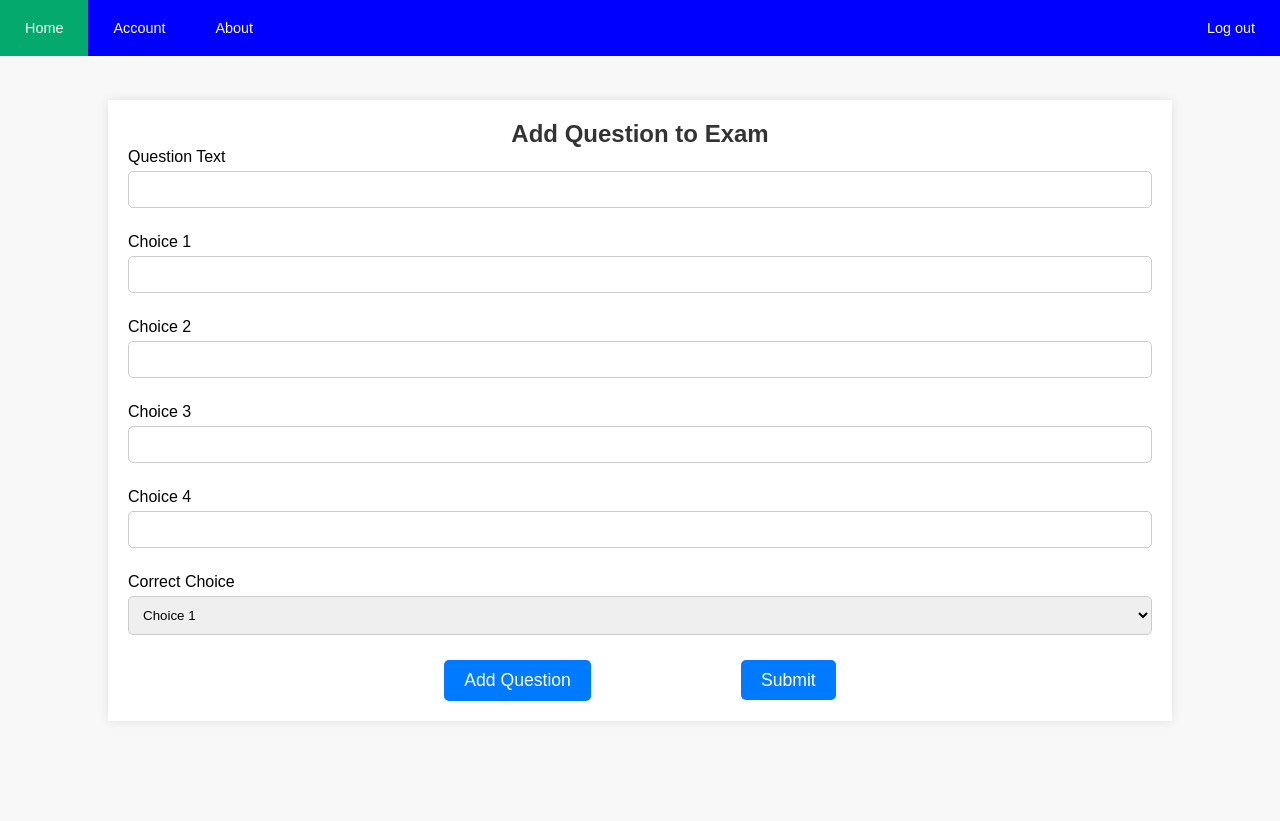
After one commit to Kidanetes/online_examination_website, a Flask app: page /add_question/1 in a window 1280 px wide. The commit adds this page. Run offline with Flask 3, Linux system fonts and the light colour scheme; the visitor is signed in with stand-in values (Sample User, id 1).

Commit message:
adding templates files, and routes to add_exam, delete_exam and add_question, list_exam, take_exam

```diff
--- a/online_examination/form.py
+++ b/online_examination/form.py
@@ -1,6 +1,6 @@
 """ This module will contains classes which will be used for the html forms"""
 from flask_wtf import FlaskForm
-from wtforms import StringField, PasswordField, SubmitField, BooleanField
+from wtforms import StringField, PasswordField, SubmitField, BooleanField, SelectField
 from wtforms.validators import DataRequired, Length, Email, EqualTo, ValidationError
 from online_examination.models import UserProfile
 from flask_login import current_user
@@ -56,3 +56,24 @@ class UpdatePassword(FlaskForm):
         from online_examination import bcrypt
         if bcrypt.check_password_hash(current_user.password, new_password.data):
             raise ValidationError('This is your current password')
+
+# Form to Add an Exam
+class AddExamForm(FlaskForm):
+    exam_name = StringField('Exam Name', validators=[DataRequired()])
+    submit = SubmitField('Add Exam')
+
+# Form to Delete an Exam
+class DeleteExamForm(FlaskForm):
+    #exam_id = StringField('Exam ID', validators=[DataRequired()])
+    submit = SubmitField('Delete Exam')
+
+
+# Form to Add a Question
+class AddQuestionForm(FlaskForm):
+    question_text = StringField('Question Text', validators=[DataRequired()])
+    choice_1 = StringField('Choice 1', validators=[DataRequired()])
+    choice_2 = StringField('Choice 2', validators=[DataRequired()])
+    choice_3 = StringField('Choice 3', validators=[DataRequired()])
+    choice_4 = StringField('Choice 4', validators=[DataRequired()])
+    correct_choice = SelectField('Correct Choice', choices=[('1', 'Choice 1'), ('2', 'Choice 2'), ('3', 'Choice 3'), ('4', 'Choice 4')], validators=[DataRequired()])
+    submit = SubmitField('Add Question')
--- a/online_examination/routes.py
+++ b/online_examination/routes.py
@@ -1,16 +1,17 @@
 """this module will define routes to be used by the user"""
 
 
-from flask import render_template, url_for, flash, redirect, request
+from flask import render_template, url_for, flash, redirect, request, session
 from online_examination import app, db, bcrypt
-from online_examination.form import SignUpForm, LoginForm, UpdatePassword
-from online_examination.models import UserProfile
+from online_examination.form import SignUpForm, LoginForm, UpdatePassword,AddExamForm, DeleteExamForm, AddQuestionForm
+from online_examination.models import UserProfile, Exam, StudentResult, Question, Choice
 from flask_login import login_user, current_user, logout_user, login_required
 
 @app.route('/')
-def home():
+def home1():
     """return the home route"""
     return render_template('home.html')
+
 
 
 @app.route('/login', methods=['GET', 'POST'])
@@ -48,7 +49,8 @@ def signup():
         user = UserProfile(firstName=form.firstName.data,
                            lastName=form.lastName.data,
                            email=form.email.data,
-                           password=hashed_password)
+                           password=hashed_password,
+                           role="student")
         with app.app_context():
             db.session.add(user)
             db.session.commit()
@@ -58,10 +60,11 @@ def signup():
 
 
 @app.route('/logout')
+@login_required
 def logout():
     """logout the logged in user"""
     logout_user()
-    return redirect(url_for('home'))
+    return redirect(url_for('login'))
 
 @app.route('/account', methods=['GET', 'POST'])
 @login_required
@@ -80,3 +83,109 @@ def account():
 def about():
     """return the about page"""
     return render_template('about.html')
+
+
+@app.route('/delete_exam', methods=['GET', 'POST'])
+@login_required
+def delete_exam():
+    if current_user.role != 'admin':
+        return redirect(url_for('home'))
+    exams = Exam.query.all()
+    form = DeleteExamForm()
+    return render_template('delete_exam.html', exams=exams, form=form)
+
+@app.route('/delete_exam/<int:exam_id>', methods=['POST'])
+@login_required
+def delete_exam_action(exam_id):
+  if current_user.role != 'admin':
+      return redirect(url_for('home'))
+  exam = Exam.query.get(exam_id)
+  if exam:
+      db.session.delete(exam)
+      db.session.commit()
+      flash('Exam deleted successfully!', 'success')
+  return redirect(url_for('delete_exam'))
+
+@app.route('/home')
+@login_required
+def home():
+    if current_user.role == 'admin':
+        return render_template('home1.html', is_admin=True)
+    else:
+        return redirect(url_for('exam_list'))
+
+@app.route('/add_exam', methods=['GET', 'POST'])
+@login_required
+def add_exam():
+    if current_user.role != 'admin':
+        return redirect(url_for('home'))
+
+    exams = Exam.query.all()
+    form = AddExamForm()
+    if form.validate_on_submit():
+        new_exam = Exam(exam_name=form.exam_name.data)
+        db.session.add(new_exam)
+        db.session.commit()
+        return redirect(url_for('add_question', exam_id=new_exam.id))
+
+    return render_template('add_exam.html',exams=exams, form=form)
+
+@app.route('/add_question/<int:exam_id>', methods=['GET', 'POST'])
+@login_required
+def add_question(exam_id):
+    if current_user.role != 'admin':
+        return redirect(url_for('home'))
+
+    form = AddQuestionForm()
+    if form.validate_on_submit():
+        new_question = Question(question_text=form.question_text.data, exam_id=exam_id)
+        db.session.add(new_question)
+        db.session.commit()
+
+        # Add choices
+        choices = [
+            form.choice_1.data,
+            form.choice_2.data,
+            form.choice_3.data,
+            form.choice_4.data
+        ]
+
+        for i, choice_text in enumerate(choices):
+            is_correct = (str(i + 1) == form.correct_choice.data)
+            choice = Choice(choice_text=choice_text, is_correct=is_correct, question_id=new_question.id)
+            db.session.add(choice)
+
+        db.session.commit()
+        flash('Question and choices added!', 'success')
+        return redirect(url_for('add_question', exam_id=exam_id))
+
+    return render_template('add_question.html', form=form)
+
+@app.route('/exam_list', methods=['GET', 'POST'])
+@login_required
+def exam_list():
+    if current_user.role == 'admin':
+        return redirect(url_for('home'))
+    exams = Exam.query.all()
+    return render_template('exam_list.html', exams=exams)
+
+
+@app.route('/exams/<int:exam_id>/<int:question_num>', methods=['GET', 'POST'])
+@login_required
+def take_exam_question(exam_id, question_num):
+    if current_user.role == 'admin':
+        return redirect(url_for('home'))
+    exam = Exam.query.get_or_404(exam_id)
+    questions = Question.query.filter_by(exam_id=exam_id).all()# Ensure the queston number is valid
+    if question_num <= 0 or question_num > len(questions):
+        return redirect(url_for('exam_list'))
+    current_question = questions[question_num - 1]
+    if request.method == 'POST':
+        selected_choice = request.form.get('choice')
+        if question_num < len(questions):
+            return redirect(url_for('take_exam_question', exam_id=exam_id, question_num=question_num+ 1))
+        else:
+            return redirect(url_for('home', exam_id=exam_id))
+    return render_template('take_exam_question.html', exam=exam, question=questions[question_num - 1],
+                            question_num=question_num, total_questions=len(questions))
+    #return redirect(url_for('login'))
--- a/static/styles/account.css
+++ b/static/styles/account.css
@@ -11,10 +11,9 @@
   height: 50px;
   font-size: 1.1em;
   position: fixed;
-  top: 79%;
+  top: 87%;
   left: 39%;
-  background-color: pink;
-  color: red;
+  background-color: lightskyblue;
   text-align: center;
   line-height: 50px;
 }
--- /dev/null
+++ b/static/styles/style1.css
@@ -0,0 +1,175 @@
+body {
+    font-family: Arial, sans-serif;
+    background-color: #f8f8f8;
+    margin: 0;
+    padding: 0;
+}
+
+.container {
+    width: 80%;
+    margin: 100px auto;
+    padding: 20px;
+    background-color: #fff;
+    box-shadow: 0 0 10px rgba(0, 0, 0, 0.1);
+}
+.inner-container {
+  margin: 10px;
+  display: flex;
+  justify-content: space-between;
+  flex-wrap: wrap;
+}
+/* Exam List Styling */
+.exam-list {
+    display: flex;
+    flex-wrap: wrap;
+    gap: 20px;
+    margin-top: 20px;
+}
+
+.exam-item {
+    display: flex;
+    max-width: 45%;
+
+    justify-content: space-between;
+    align-items: center;
+    background-color: #f1f1f1;
+    padding: 20px;
+    border-radius: 10px;
+    box-shadow: 0 4px 8px rgba(0, 0, 0, 0.1);
+    flex: 1 1 calc(50% - 40px); /* Flex item grows and shrinks, with a minimum width */
+    /*max-width: 100%;*/
+}
+
+.exam-name {
+    font-size: 18px;
+    font-weight: bold;
+    color: #333;
+}
+
+.exam-item form {
+    display: inline-block;
+    margin-left: 20px;
+}
+
+.btn {
+    padding: 10px 20px;
+    font-size: 16px;
+    border-radius: 5px;
+    cursor: pointer;
+    border: none;
+}
+
+.btn-danger {
+    background-color: #dc3545;
+    color: white;
+}
+
+.btn-danger:hover {
+    opacity: 0.8;
+}
+.exam_names {
+  width: 250px;
+  height: 100px;
+  background: lightblue;
+  padding: 20px;
+  margin: 10px;
+}
+.exam_names p {
+  text-align: center;
+  font-size: 1.2em;
+}
+.button-container {
+
+  display: flex;
+  justify-content: center;  /* Space between buttons */
+  align-items: center;
+  margin-top: 20px;  /* Add space above the button container */
+}
+/* Add margin to space out buttons */
+.exam {
+  margin-right: 50px; /* Push Login button to the left */
+}
+.result, .delete {
+  margin-left: 50px; /* Push Signup button to the right */
+}
+
+h2 {
+    text-align: center;
+    margin: 0;
+    padding-top: 0;
+    color: #333;
+    text-a
+}
+h3 {
+    text-align: center;
+}
+.form-group {
+    margin-bottom: 20px;
+}
+
+.form-control {
+    width: 100%;
+    padding: 10px;
+    margin: 5px 0;
+    box-sizing: border-box;
+    border-radius: 5px;
+    border: 1px solid #ccc;
+}
+
+.btn {
+
+    padding: 10px 20px;
+    background-color: #5cb85c;
+    color: #fff;
+    text-decoration: none;
+    border-radius: 5px;
+}
+
+.btn:hover {
+    background-color: #4cae4c;
+}
+
+.btn-primary {
+    background-color: #007bff;
+}
+
+
+
+/* Form Styles */
+form {
+  display: inline;
+}
+/* Container for buttons */
+.button-container {
+  display: flex;
+  justify-content: center;  /* Space between buttons */
+  margin-top: 20px;  /* Add space above the button container */
+}
+.text {
+    font-size: 1.1em;
+}
+.left {
+   margin-right: 75px;
+
+}
+.right {
+    margin-left: 75px;
+}
+.flash-message {
+  width: 300px;
+  height: 50px;
+  font-size: 1.1em;
+  position: fixed;
+  top: 10%;
+  left: 39%;
+  background-color: lightskyblue;
+
+  text-align: center;
+  line-height: 50px;
+}
+/* Responsive Design for Smaller Screens */
+@media (max-width: 768px) {
+    .exam-item {
+        flex: 1 1 100%;
+    }
+}
--- /dev/null
+++ b/templates/add_question.html
@@ -0,0 +1,51 @@
+{% extends "home.html" %}
+
+{% block content %}
+<div class="container">
+    <h2>Add Question to Exam</h2>
+    <form method="POST">
+        {{ form.hidden_tag() }}
+        <div class="form-group">
+		{{ form.question_text.label }}<br>
+            {{ form.question_text(class="form-control") }}
+        </div>
+        <div class="form-group">
+		{{ form.choice_1.label }}<br>
+            {{ form.choice_1(class="form-control") }}
+        </div>
+        <div class="form-group">
+		{{ form.choice_2.label }}<br>
+            {{ form.choice_2(class="form-control") }}
+        </div>
+        <div class="form-group">
+		{{ form.choice_3.label }}<br>
+            {{ form.choice_3(class="form-control") }}
+        </div>
+        <div class="form-group">
+		{{ form.choice_4.label }}<br>
+            {{ form.choice_4(class="form-control") }}
+        </div>
+        <div class="form-group">
+		{{ form.correct_choice.label }}<br>
+            {{ form.correct_choice(class="form-control") }}
+        </div>
+        <div class="button-container">
+            <div class="left">
+              {{ form.submit(class="text btn btn-primary") }}
+            </div>
+            <div class="right">
+              <a href={{ url_for('home') }} class="text btn btn-primary">Submit</a>
+            </div>
+        </div>
+    </form>
+</div>
+    {% with messages = get_flashed_messages(with_categories=true) %}
+        {% if messages %}
+          <div class="flash-message">
+          {% for category, message in messages %}
+            {{ message }}
+          {% endfor %}
+          </div>
+        {% endif %}
+    {% endwith %}
+{% endblock %}
--- a/templates/home.html
+++ b/templates/home.html
@@ -2,7 +2,8 @@
 <html lang="en-US">
   <head>
     <title>Home Page</title>
-     <link rel="stylesheet" href="../static/styles/home.css">
+     <link rel="stylesheet" href={{ url_for('static', filename='styles/home.css') }}>
+     <link rel="stylesheet" href={{ url_for('static', filename='styles/style1.css') }}>
   </head>
   <body>
       <ul id="navigation">
@@ -19,5 +20,6 @@
         <li class="logout"><a href={{ url_for('logout') }}>Log out</a></li>
         {% endif %}
       </ul>
+      {% block content %} {% endblock content %}
   </body>
 </html>
```
Also changed, not shown: online_examination/models.py (+25 -0 lines), templates/add_exam.html (added, +35 -0 lines), templates/base.html (added, +46 -0 lines), templates/delete_exam.html (added, +32 -0 lines), templates/exam_list.html (added, +23 -0 lines), templates/home1.html (added, +22 -0 lines), templates/start_exam.html (added, +18 -0 lines), templates/take_exam_question.html (added, +20 -0 lines).
